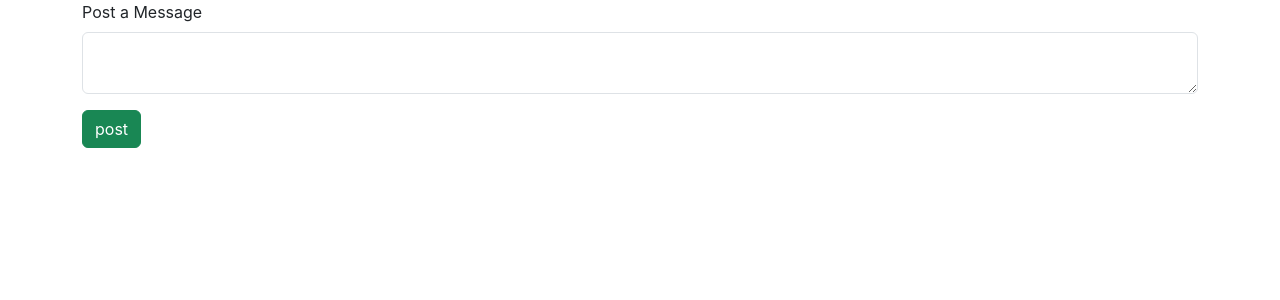
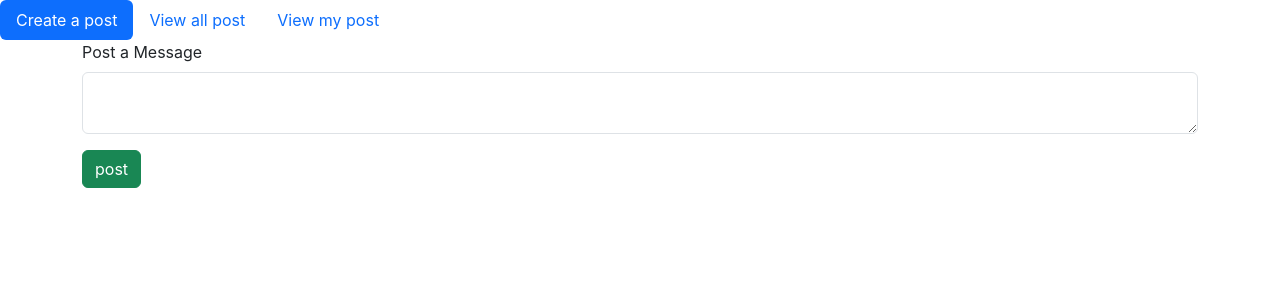
Before and after one commit to alfinroy05/Blog-app-frontEnd, a React (Create React App) app: page /createpost in a window 1280 px wide. Shown: the top 300 px of the page. Built offline with nearby package versions, Linux system fonts and the light colour scheme.

Commit message:
view all post completed

```diff
--- a/src/components/CreatePost.jsx
+++ b/src/components/CreatePost.jsx
@@ -1,5 +1,6 @@
 import axios from 'axios'
 import React, { useState } from 'react'
+import Nav from './Nav';
 
 const CreatePost = () => {
   const token= sessionStorage.getItem("token");
@@ -31,6 +32,7 @@ const CreatePost = () => {
   }
   return(
     <div>
+      <Nav />
       <div className="container">
         <div className="row">
           <div className="col col-12 col-sm-12 col-md-12 col-lg-12 col-xl-12 col-xxl-12">
--- /dev/null
+++ b/src/components/Nav.jsx
@@ -0,0 +1,22 @@
+import React from 'react'
+
+const Nav = () => {
+    return (
+        <div>
+            <ul class="nav nav-pills">
+                <li class="nav-item">
+                    <a class="nav-link active" aria-current="page" href="/createpost">Create a post</a>
+                </li>
+                <li class="nav-item">
+                    <a class="nav-link" href="/viewall">View all post</a>
+                </li>
+                <li class="nav-item">
+                    <a class="nav-link" href="#">View my post</a>
+                </li>
+
+            </ul>
+        </div>
+    )
+}
+
+export default Nav
--- a/src/components/ViewAll.jsx
+++ b/src/components/ViewAll.jsx
@@ -1,21 +1,23 @@
-import React from 'react'
+import axios from 'axios';
+import React, { useEffect, useState } from 'react'
+import Nav from './Nav';
 
 const ViewAll = () => {
+    const [token, setToken] = useState(sessionStorage.getItem("token"))
     const [data, setData] = React.useState([
-        {
 
-            "_id":"688a44cb337431965559cb66",
-            "userId":"68866abbf6baef605f5a3063",
-            "message":"ggfycgfxgf",
-            "postedDate":"2025-07-30T16:14:03.216Z",
-            "__v":0
+    ]);
+    const fetchData = () => {
+        axios.post("http://localhost:3030/viewall", {}, { headers: { "token": token, "Content-Type": "application/json" } }).then((response) => {
+            console.log(response);
 
-
-
-        }
-    ]);
+            setData(response.data);
+        }).catch((error) => { console.log(error) })
+    }
+    useEffect(() => { fetchData() }, []);
     return (
         <div>
+            <Nav />
             <div className="container">
                 <div className="row">
                     <div className="col col-12 col-sm-12 col-md-12 col-lg-12 col-xl-12 col-xxl-12">
@@ -29,9 +31,10 @@ const ViewAll = () => {
                                             </div>
                                             <div class="col-md-8">
                                                 <div class="card-body">
-                                                    <h5 class="card-title">Card title</h5>
-                                                    <p class="card-text">This is a wider card with supporting text below as a natural lead-in to additional content. This content is a little bit longer.</p>
-                                                    <p class="card-text"><small class="text-body-secondary">Last updated 3 mins ago</small></p>
+                                                    <h5 class="card-title">{value.message}</h5>
+
+                                                    <p class="card-text"><small class="text-body-secondary">posted on {value.
+                                                        postedDate}</small></p>
                                                 </div>
                                             </div>
                                         </div>
```
